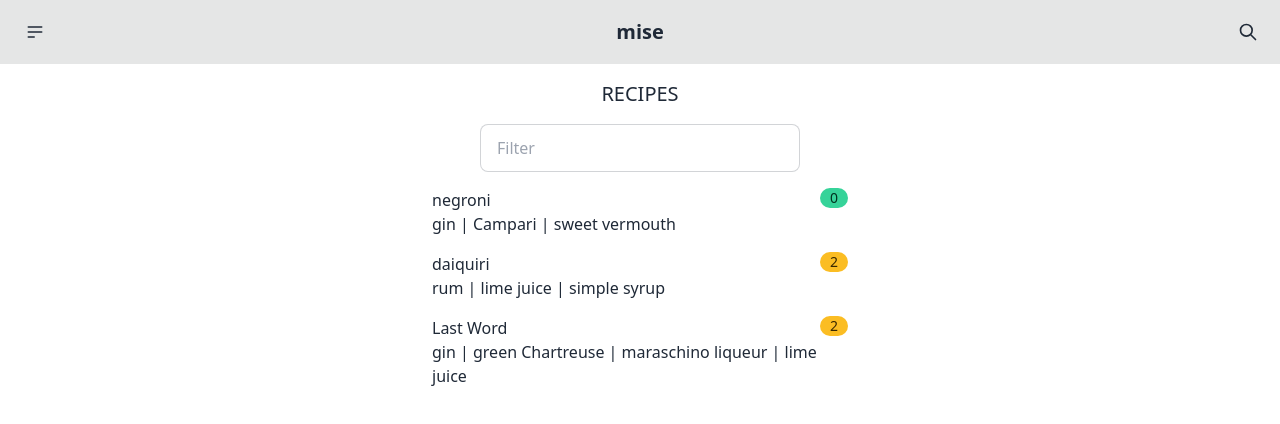
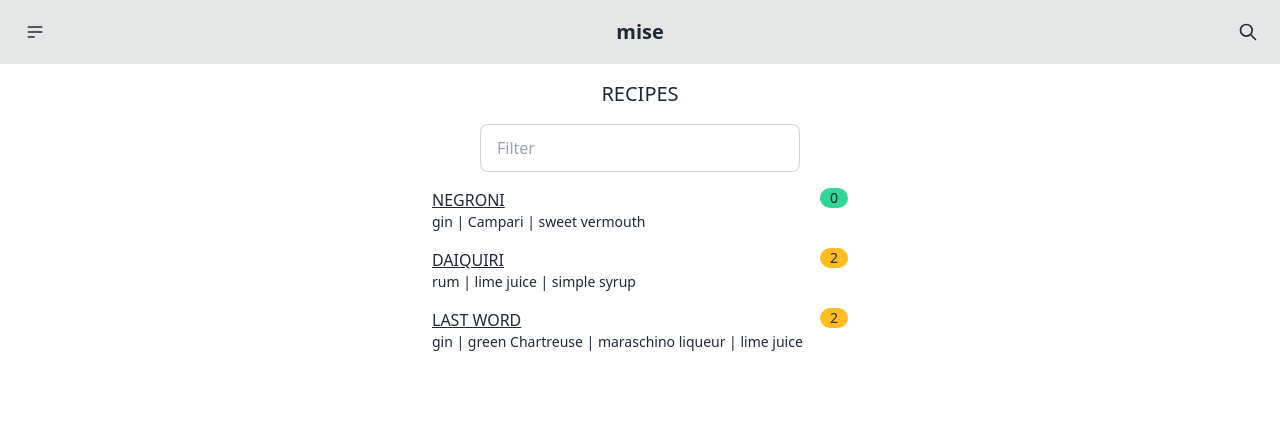
Before and after one commit to kylehorton33/mise, a SvelteKit app in the folder client/: page /recipes in a window 1280 px wide. Shown: the top 424 px of the page. Built offline with nearby package versions, Linux system fonts and the light colour scheme.

Commit message:
uppercase

```diff
--- a/client/src/routes/ingredients/+page.svelte
+++ b/client/src/routes/ingredients/+page.svelte
@@ -31,7 +31,7 @@
           ? ''
           : 'hidden'} flex mb-4 my-auto"
       >
-        <span>{name}</span>
+        <span class="uppercase">{name}</span>
         <span class="grow"></span>
         <span>
           <input
--- a/client/src/routes/recipes/+page.svelte
+++ b/client/src/routes/recipes/+page.svelte
@@ -27,8 +27,8 @@
           : 'hidden'} flex mb-4 my-auto"
       >
         <div class="flex flex-col">
-          <span>{name}</span>
-          <span>{ingredients.map((i) => i.name).join(' | ')}</span>
+          <span class="uppercase underline">{name}</span>
+          <span class="text-sm">{ingredients.map((i) => i.name).join(' | ')}</span>
         </div>
         <span class="grow"></span><span
           class="badge {missing ? 'badge-warning' : 'badge-success'}"
```
